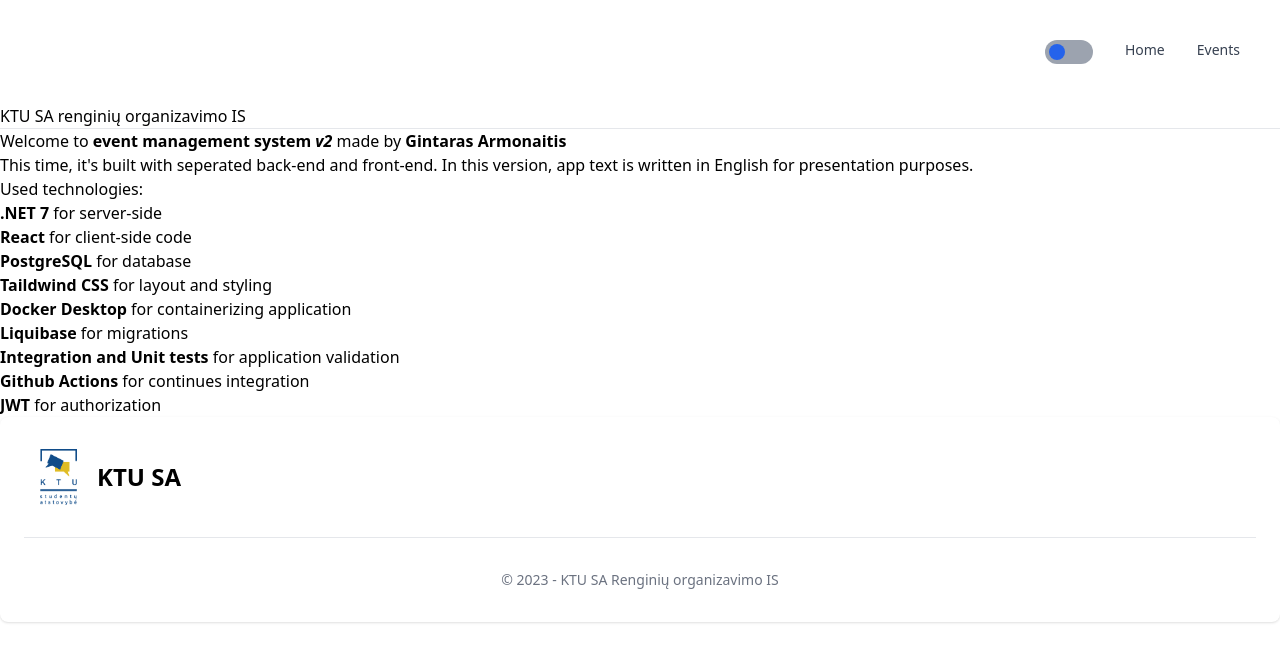
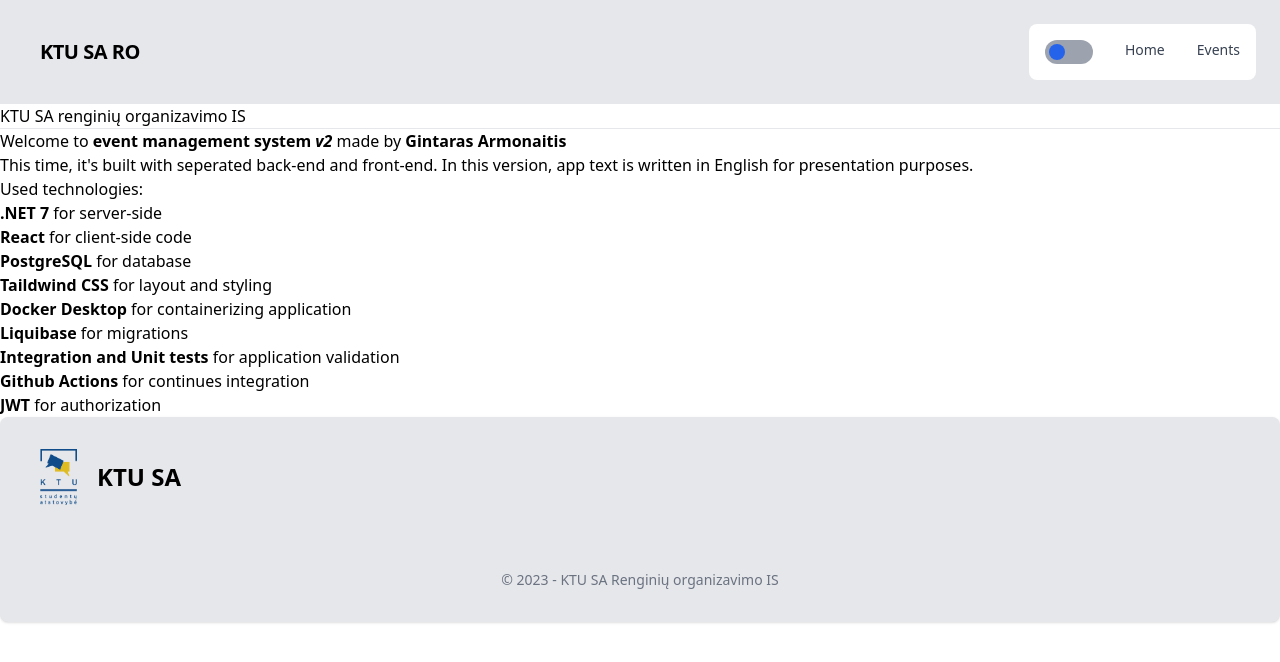
Before and after one commit to ginarm1/Ktusaro, a React (Create React App) app in the folder ktusaro.client/: page / in a window 1280 px wide. Shown: the top 662 px of the page. Built offline with nearby package versions, Linux system fonts and the light colour scheme.

Commit message:
dark mode for navbar and footer

```diff
--- a/ktusaro.client/src/components/pages/Home.js
+++ b/ktusaro.client/src/components/pages/Home.js
@@ -21,9 +21,6 @@
           <li className={"dark:text-white"}><a href='https://github.com/features/actions'><b>Github Actions</b></a> for continues integration</li>
           <li className={"dark:text-white"}><a href='https://jwt.io/'><b>JWT</b></a> for authorization</li>
         </ul>
-        {/* <button onClick={() => setTheme(theme === 'light' ? 'dark' : 'light')}>
-          Toggle Dark Mode
-        </button> */}
       </div>
     );
 }
--- a/ktusaro.client/src/components/shared/Footer.js
+++ b/ktusaro.client/src/components/shared/Footer.js
@@ -1,6 +1,6 @@
 export const Footer  = () => {
     return (
-      <footer className="p-4 bg-white rounded-lg shadow md:px-6 md:py-8 dark:bg-gray-900">
+      <footer className="p-4 bg-gray-200 rounded-lg shadow md:px-6 md:py-8 dark:bg-gray-900">
         <div className="flex pl-4 items-center justify-between">
           <a
             href="https://sa.ktu.edu/"
--- a/ktusaro.client/src/components/shared/Layout.js
+++ b/ktusaro.client/src/components/shared/Layout.js
@@ -5,7 +5,7 @@
 
 export const Layout = ({children}) => {
     return (
-      <div>
+      <div className=' dark:bg-gray-700 dark:border-gray-700'>
         <Helmet>
             <script src="https://use.fontawesome.com/releases/v5.15.4/js/all.js"></script>
         </Helmet>
--- a/ktusaro.client/src/components/shared/NavMenu.js
+++ b/ktusaro.client/src/components/shared/NavMenu.js
@@ -9,8 +9,8 @@
   const [theme, setTheme] = useDarkMode();
   return (
     <header>
-      <nav className="flex items-center justify-between flex-wrap bg-white border-gray-200 dark:bg-gray-900 dark:border-gray-700 p-6 pl-10">
-        <div className="flex items-center flex-shrink-0 text-white mr-6">
+      <nav className="flex items-center justify-between flex-wrap bg-gray-200 border-gray-200 dark:bg-gray-900 dark:border-gray-700 p-6 pl-10">
+        <div className="flex items-center flex-shrink-0 text-dark dark:text-white mr-6">
           <a href="/" className="font-semibold text-xl tracking-tight">
               KTU SA RO
           </a>
```
